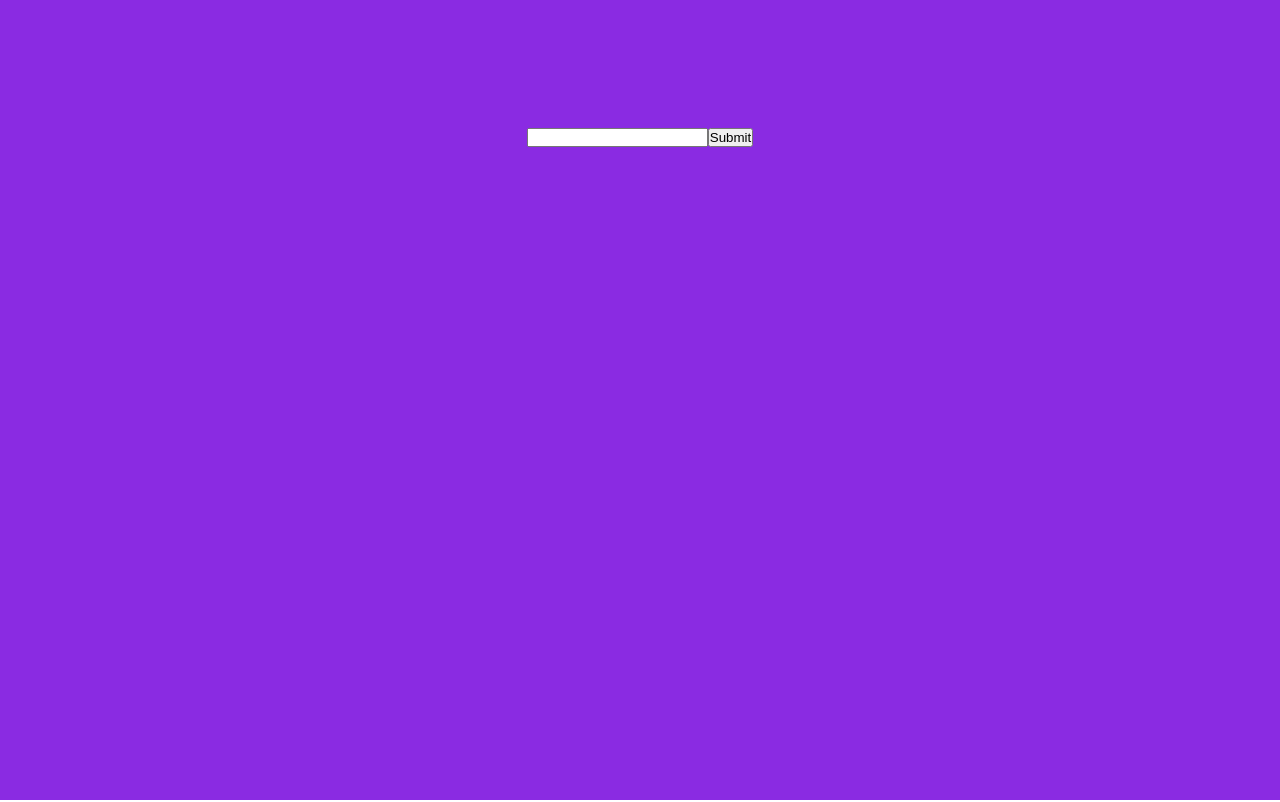
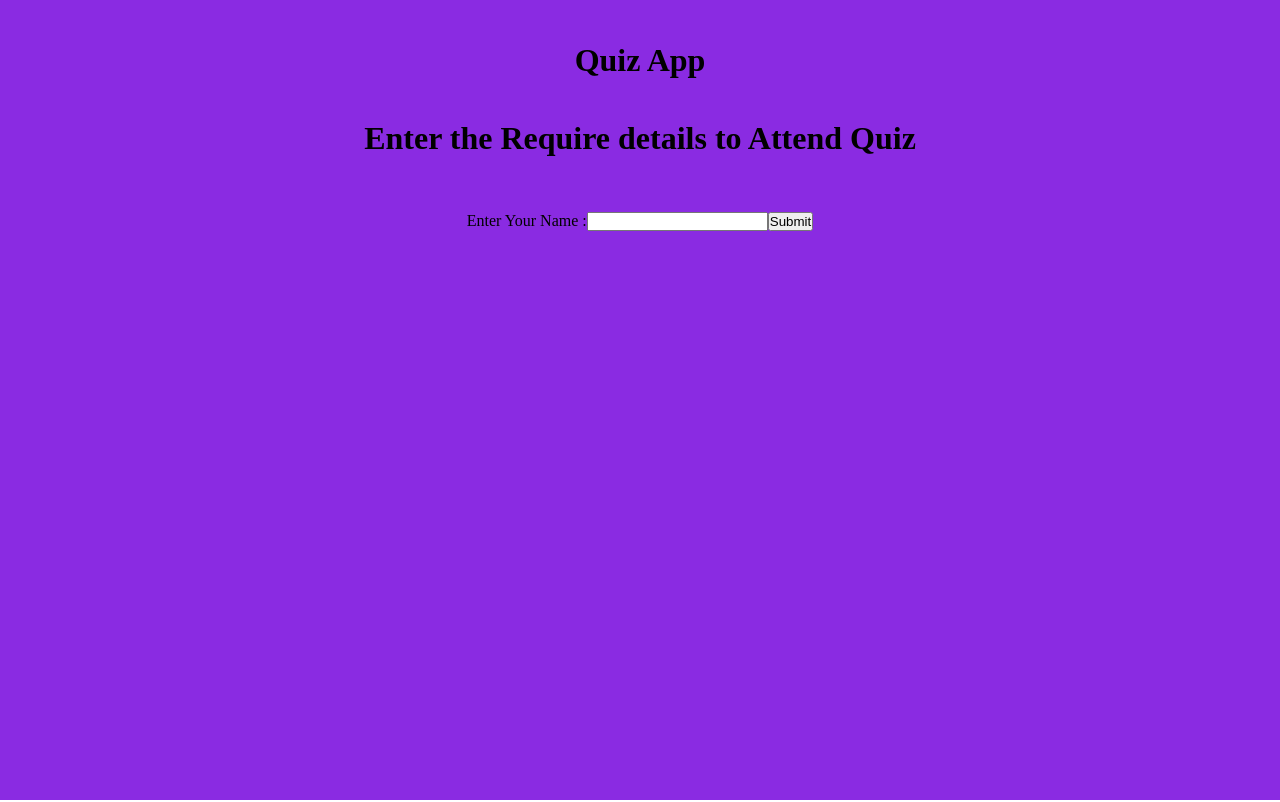
Before and after one commit to KarthickSakthi/Quizapp-react, a React (Create React App) app: page / in a window 1280 px wide. Built offline with nearby package versions, Linux system fonts and the light colour scheme; no server answers.

Commit message:
Header added

```diff
--- a/src/App.js
+++ b/src/App.js
@@ -2,7 +2,7 @@ import React,{useState,useEffect} from "react";
 import {api} from './Api/api'
 import Quiz from "./components/Quiz/Quiz";
 import style from './App.module.css'
-
+import { Header } from "./components";
 const App = ()=>{
  const [apiData,setApiData] = useState([]);
  const [userName,setUserName]=useState("");
@@ -43,6 +43,9 @@ function handleClick(optionVal,correctAnswer){
 return(
 
   <div className={style.App}>
+
+    <Header/>
+    <div className={style.AppContainer}>
     {userName ? (
       <div className={style.QuizContainer}>
         <div className={style.QuizContainerContent}>
@@ -59,13 +62,16 @@ return(
         </div>
     </div>
     ) : (
-      <div className={style.formInput}>
-      <form onSubmit={userSubmit}>
-      <input type='text' value={userInput} onChange={(e)=>setUserInput(e.target.value)} ></input>
+      <div >
+        <h1>Enter the Require details to Attend Quiz</h1>
+      <form onSubmit={userSubmit} className={style.formInput}>
+        <label>Enter Your Name :</label>
+      <input type='text' value={userInput} onChange={(e)=>setUserInput(e.target.value)} required></input>
       <button type="submit" >Submit</button>
       </form>
       </div>
     )}
+    </div>
   </div>
 )
 }
--- a/src/App.module.css
+++ b/src/App.module.css
@@ -1,8 +1,9 @@
 
-.App{
+.AppContainer{
     display: flex;
     justify-content: center;
-    height: 100vh;
+    text-align: center;
+    height: 85vh;
     background-color: blueviolet;
 
 }
--- /dev/null
+++ b/src/components/Header/Header.js
@@ -0,0 +1,10 @@
+import style from './Header.module.css'
+
+const Header=()=>{
+  return(
+      <div className={style.Header}>
+       <h1>Quiz App</h1>
+      </div>
+  )
+}
+export default Header
--- /dev/null
+++ b/src/components/Header/Header.module.css
@@ -0,0 +1,8 @@
+.Header{
+    display: flex;
+    align-items: center;
+    justify-content: center;
+    height: 15vh;
+    background-color: blueviolet;
+
+}
--- a/src/components/Quiz/Quiz.module.css
+++ b/src/components/Quiz/Quiz.module.css
@@ -64,3 +64,7 @@
     color: white;
 
 }
+
+@media(max-width:480px){
+
+}
--- /dev/null
+++ b/src/components/index.js
@@ -0,0 +1,3 @@
+import Header from "./Header/Header";
+
+export {Header}
```
